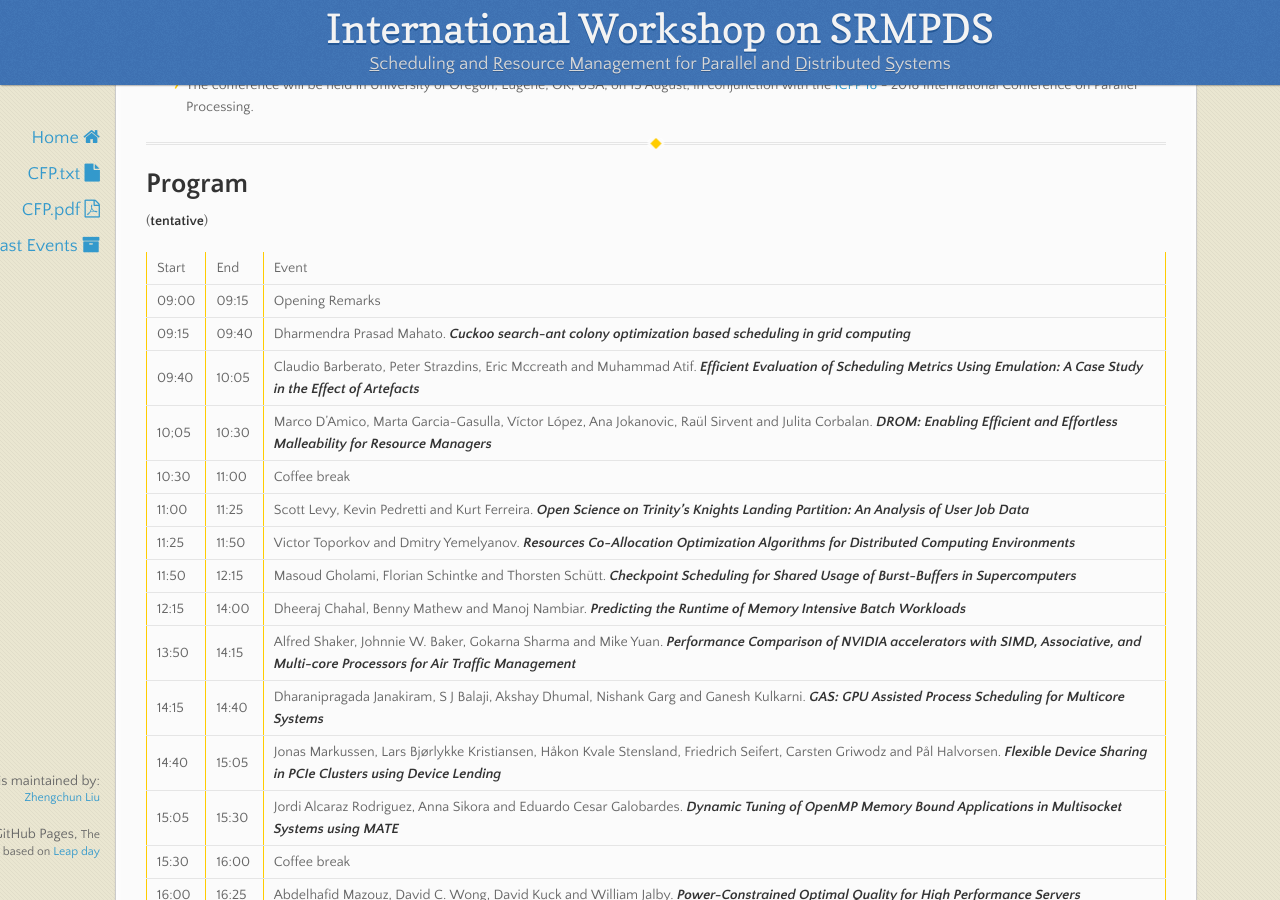
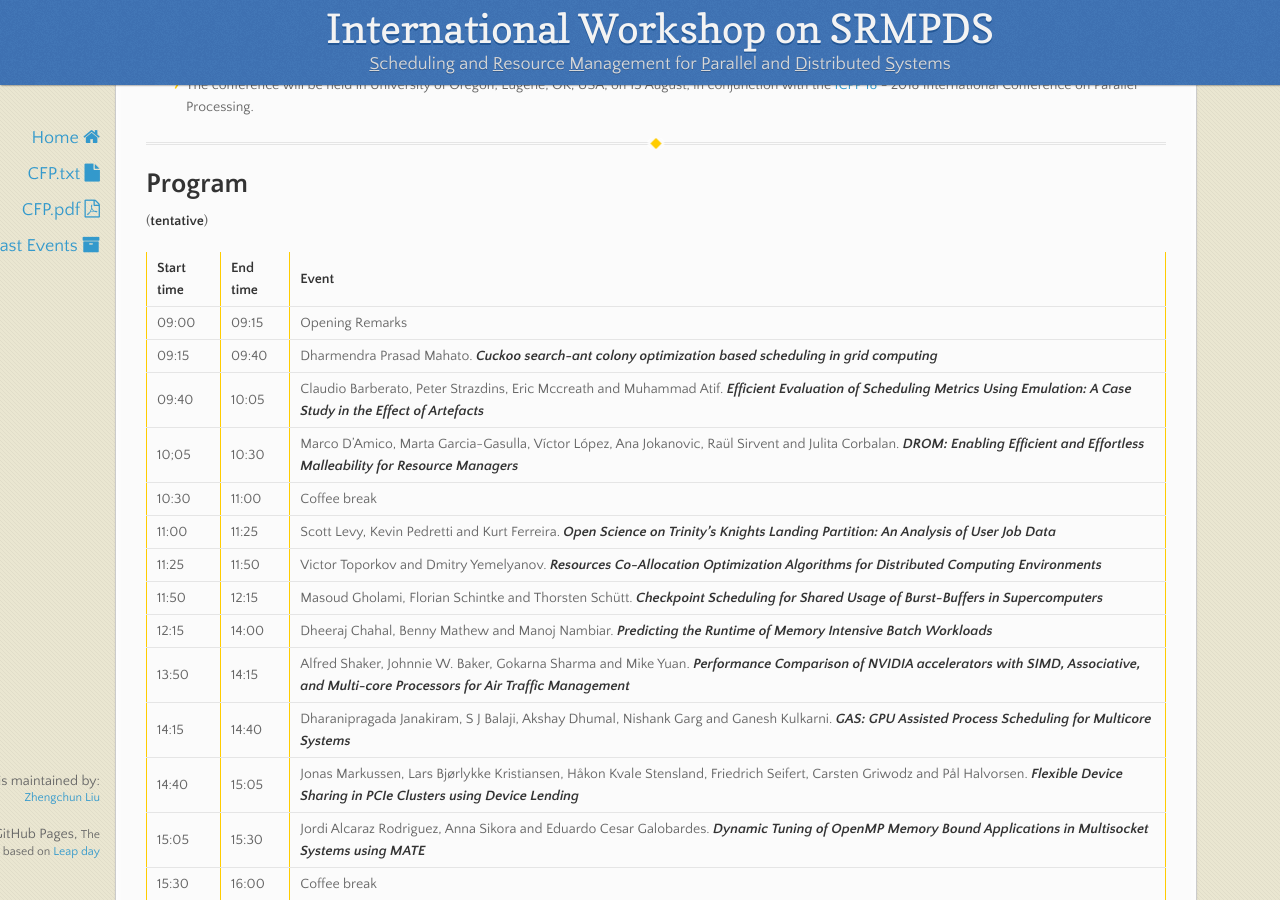
Before and after one commit to srmpds/srmpds.github.io, a Jekyll site: the page built from index.md, in a window 1280 px wide and 900 px high, scrolled down 1226 px. Built offline with Jekyll 4.4.1, drawn with Linux system fonts in a browser that asks for light colours; nearby versions of some CDN libraries.

Commit message:
add, delete, polish etc.

```diff
--- a/index.md
+++ b/index.md
@@ -49,7 +49,7 @@ Resource management and scheduling is a crucial task on large-scale computing sy
 # Program
 (__tentative__)
 
-| Start | End | Event |
+| __Start time__ | __End time__ | __Event__ |
 | 09:00 | 09:15 | Opening Remarks |
 | 09:15 | 09:40 | Dharmendra Prasad Mahato. ___Cuckoo search-ant colony optimization based scheduling in grid computing___ |
 | 09:40 | 10:05 | Claudio Barberato, Peter Strazdins, Eric Mccreath and Muhammad Atif. ___Efficient Evaluation of Scheduling Metrics Using Emulation: A Case Study in the Effect of Artefacts___ |
```
